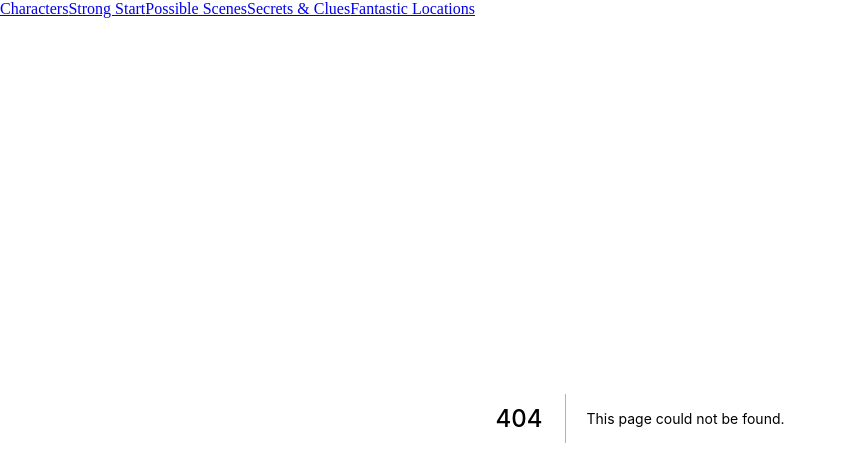
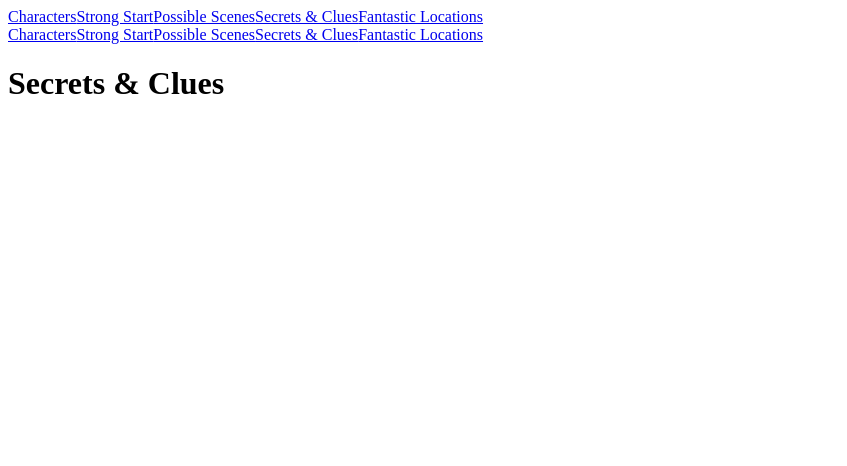
Before and after one commit to dangerpwnd/lazy-dm-next, a Next.js app: page /secrets in a window 1280 px wide. Before the commit this address had no page. Shown: the top 466 px of the page, without its empty margins (0-847 px from the left). Built offline with nearby package versions, Linux system fonts and the light colour scheme; what @theme-ui/presets, theme-ui would draw is missing.

Commit message:
Create Secrets & Clues Page

```diff
--- /dev/null
+++ b/src/pages/secrets/index.jsx
@@ -0,0 +1,13 @@
+import React from 'react';
+import Navigation from '../../components/navigation.jsx';
+
+const Secrets = () => {
+    return (
+        <div>
+            <Navigation />
+            <h1>Secrets & Clues</h1>
+        </div>
+    )
+}
+
+export default Secrets;
```
